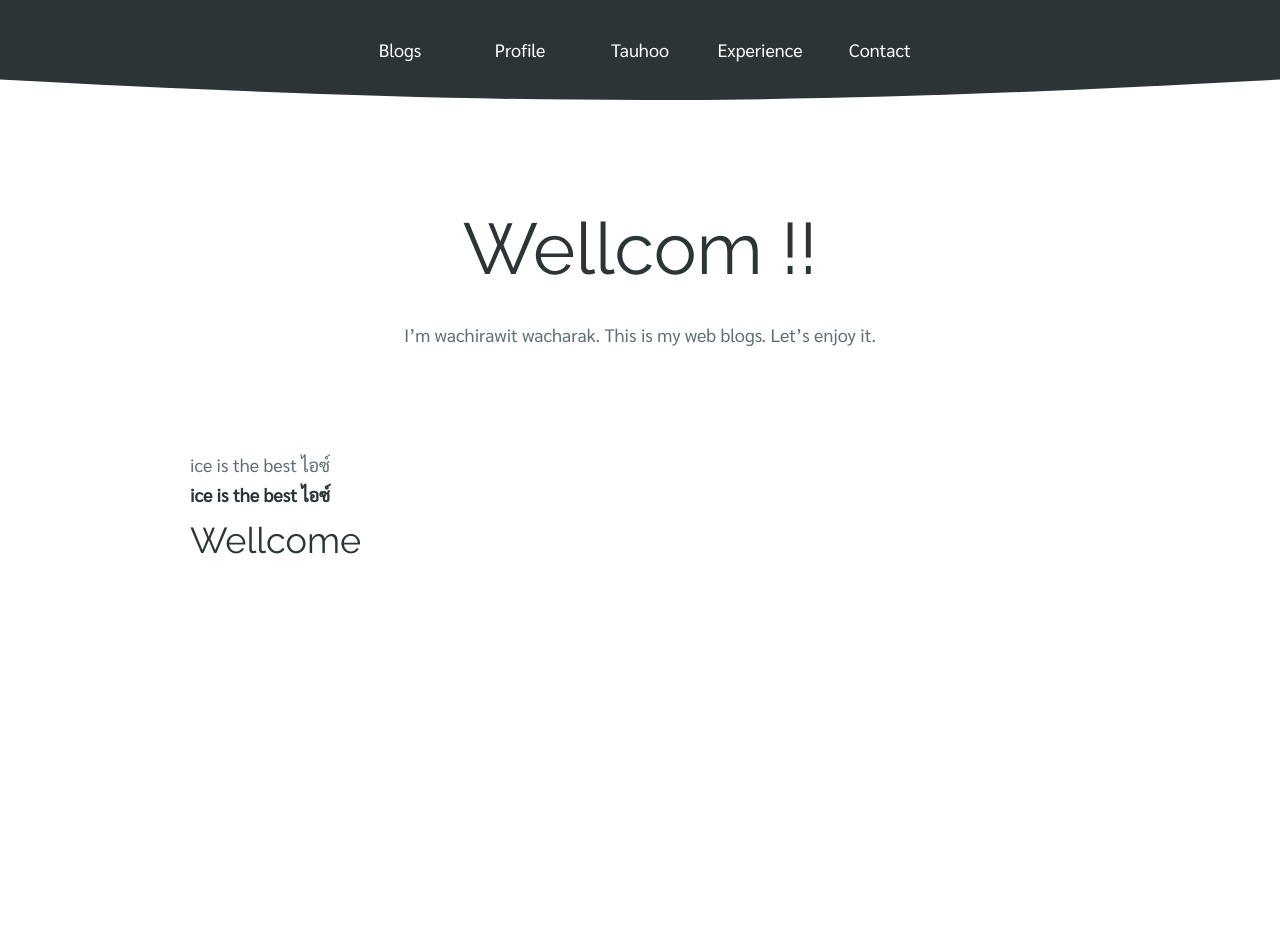
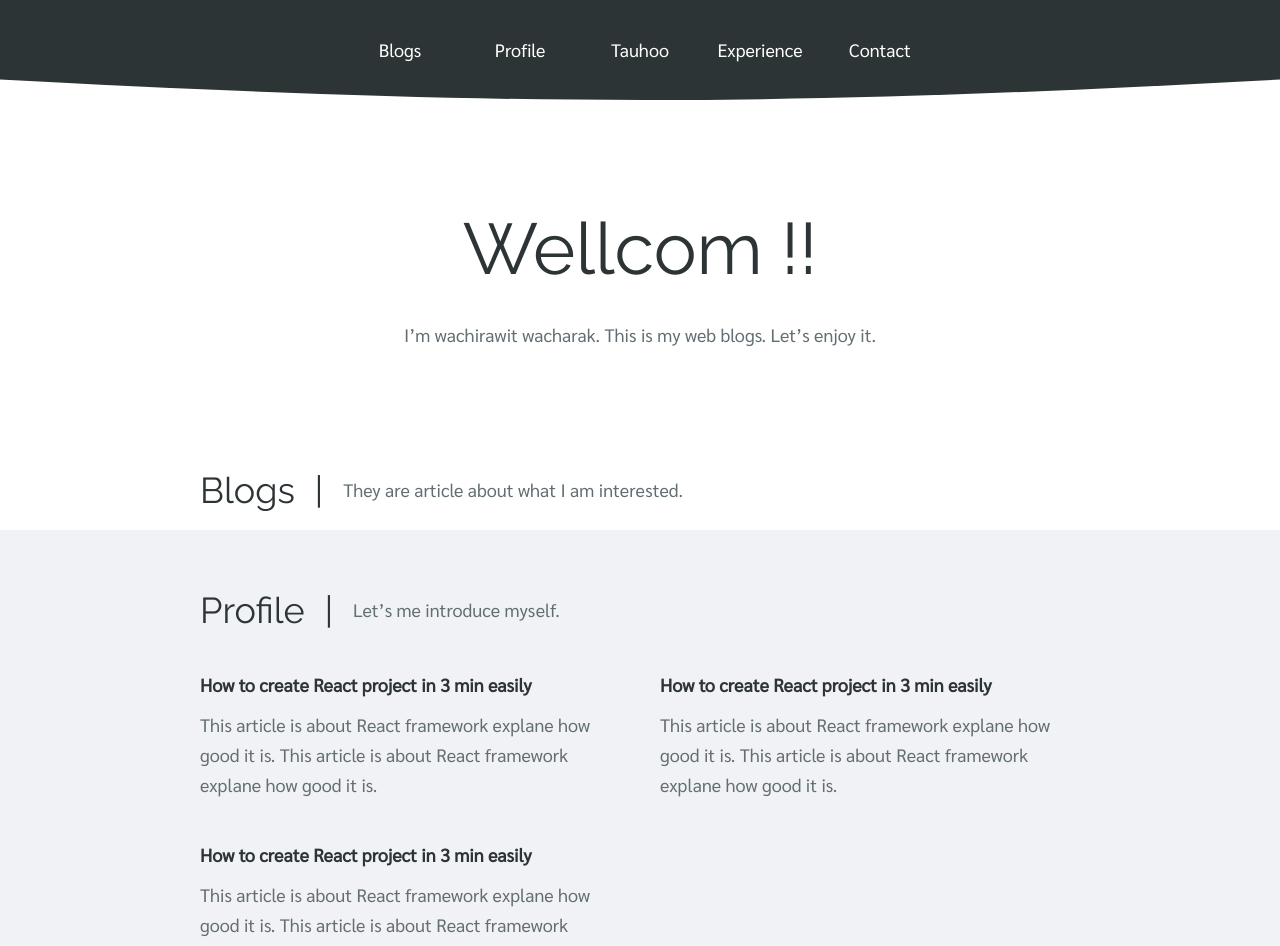
Before and after one commit to Tauhoo/tauhoo.dev, a Next.js app: page / in a window 1280 px wide. Shown: the top 946 px of the page. Before the commit the page ends 800 px from the top, so only its background shows below. Built offline with nearby package versions, Linux system fonts and the light colour scheme; a web font is replaced by a local one.

Commit message:
set up Profile

```diff
--- a/components/Banner.js
+++ b/components/Banner.js
@@ -21,21 +21,21 @@ const Container = styled.div`
     div:nth-child(2) {
       display: none;
     }
-    height: 300px;
+    height: 250px;
   }
 `
 
 function Banner({ darkMode = false, style }) {
   return (
     <Container style={style}>
-      <Topic style={{ textAlign: "center" }} level={1}>
+      <Topic style={{ textAlign: "center" }} level={1} darkMode={darkMode}>
         Wellcom !!
       </Topic>
-      <Topic style={{ textAlign: "center" }} level={2}>
+      <Topic style={{ textAlign: "center" }} level={2} darkMode={darkMode}>
         Wellcom !!
       </Topic>
       <br></br>
-      <Text style={{ textAlign: "center" }}>
+      <Text style={{ textAlign: "center" }} darkMode={darkMode}>
         I’m wachirawit wacharak. This is my web blogs. Let’s enjoy it.
       </Text>
     </Container>
--- a/components/Container.js
+++ b/components/Container.js
@@ -2,6 +2,7 @@ import styled from "styled-components"
 
 const Container = styled.div`
   width: 1140px;
+  padding: 10px;
   @media (max-width: 1400px) {
     width: 900px;
   }
@@ -18,8 +19,8 @@ const Wrapper = styled.div`
   display: flex;
   justify-content: center;
 `
-export default ({ children }) => (
-  <Wrapper>
+export default ({ children, style }) => (
+  <Wrapper style={style}>
     <Container>{children}</Container>
   </Wrapper>
 )
--- a/components/Navbar/index.js
+++ b/components/Navbar/index.js
@@ -7,6 +7,9 @@ const Container = styled.div`
   width: 100%;
   height: 100px;
   position: relative;
+  @media (max-width: 840px) {
+    height: 70px;
+  }
 `
 
 const MenuContainer = styled.div`
--- /dev/null
+++ b/components/Profile.js
@@ -0,0 +1,84 @@
+import React from "react"
+import styled from "styled-components"
+import TopicPart from "./TopicPart"
+import Topic from "./Topic"
+import Container from "./Container"
+import Text from "./Text"
+import colors from "../config/colors"
+
+const ContentContainer = styled.div`
+  display: grid;
+  grid-template-columns: repeat(2, 1fr);
+  width: 100%;
+  gap: 40px;
+  @media (max-width: 840px) {
+    grid-template-columns: 1fr;
+    gap: 25px;
+  }
+`
+
+const Wrapper = styled.div`
+  display: grid;
+  gap: 10px;
+  grid-template-columns: 1fr;
+`
+
+const ContainerBackground = styled.div`
+  width: 100%;
+  display: grid;
+  grid-template-columns: 1fr;
+  gap: 30px;
+  padding: 40px 0px;
+  @media (max-width: 840px) {
+    grid-template-columns: 1fr;
+    gap: 20px;
+    padding: 30px 0px;
+  }
+`
+
+const profile = [
+  {
+    title: "How to create React project in 3 min easily",
+    detail:
+      "This article is about React framework explane how good it is. This article is about React framework explane how good it is.",
+    key: "0",
+  },
+  {
+    title: "How to create React project in 3 min easily",
+    detail:
+      "This article is about React framework explane how good it is. This article is about React framework explane how good it is.",
+    key: "1",
+  },
+  {
+    title: "How to create React project in 3 min easily",
+    detail:
+      "This article is about React framework explane how good it is. This article is about React framework explane how good it is.",
+    key: "2",
+  },
+]
+
+export default function Profile({ darkMode }) {
+  return (
+    <Container
+      style={{ background: darkMode ? colors.black : colors.lightGray }}
+    >
+      <ContainerBackground>
+        <TopicPart
+          darkMode={darkMode}
+          topic="Profile"
+          text="Let’s me introduce myself."
+        ></TopicPart>
+        <ContentContainer>
+          {profile.map(({ title, detail, key }) => (
+            <Wrapper key={key}>
+              <Text highlight bold darkMode={darkMode}>
+                {title}
+              </Text>
+              <Text darkMode={darkMode}>{detail}</Text>
+            </Wrapper>
+          ))}
+        </ContentContainer>
+      </ContainerBackground>
+    </Container>
+  )
+}
--- a/components/Text.js
+++ b/components/Text.js
@@ -1,7 +1,7 @@
 import React from "react"
 import styled from "styled-components"
 import colors from "../config/colors"
-import { lineHeight } from "../config/font"
+import { lineHeight, lineHeightSmall } from "../config/font"
 
 const Container = styled.div`
   width: 100%;
@@ -11,6 +11,10 @@ const Container = styled.div`
   white-space: pre-wrap;
   word-break: break-word;
   line-height: ${lineHeight.text};
+
+  @media (max-width: 840px) {
+    line-height: ${lineHeightSmall.text};
+  }
 `
 
 export default ({
--- a/components/Topic.js
+++ b/components/Topic.js
@@ -1,7 +1,13 @@
 import React from "react"
 import styled from "styled-components"
 import colors from "../config/colors"
-import { fontFamily, lineHeight, fontSize } from "../config/font"
+import {
+  fontFamily,
+  lineHeight,
+  fontSize,
+  fontSizeSmall,
+  lineHeightSmall,
+} from "../config/font"
 
 const Container = styled.div`
   width: 100%;
@@ -12,6 +18,11 @@ const Container = styled.div`
   line-height: ${({ level }) => lineHeight.topic[level]};
   font-family: ${fontFamily.topic};
   font-size: ${({ level }) => fontSize.topic[level]};
+
+  @media (max-width: 840px) {
+    line-height: ${({ level }) => lineHeightSmall.topic[level]};
+    font-size: ${({ level }) => fontSizeSmall.topic[level]};
+  }
 `
 
 export default ({
--- /dev/null
+++ b/components/TopicPart.js
@@ -0,0 +1,35 @@
+import React from "react"
+import styled from "styled-components"
+import Text from "./Text"
+import Topic from "./Topic"
+
+const Container = styled.div`
+  display: grid;
+  grid-template-columns: max-content max-content 1fr;
+  width: 100%;
+  gap: 20px;
+  justify-items: center;
+  align-items: center;
+  @media (max-width: 840px) {
+    > div:nth-child(2) {
+      display: none;
+    }
+    > div:nth-child(3) {
+      display: none;
+    }
+  }
+`
+
+function TopicPart({ topic, text, darkMode = false }) {
+  return (
+    <Container>
+      <Topic level={0} darkMode={darkMode}>
+        {topic}
+      </Topic>
+      <Topic darkMode={darkMode}>|</Topic>
+      <Text darkMode={darkMode}>{text}</Text>
+    </Container>
+  )
+}
+
+export default TopicPart
--- a/config/font.js
+++ b/config/font.js
@@ -12,3 +12,13 @@ export const fontSize = {
   topic: ["36px", "48px", "72px"],
   text: "18px",
 }
+
+export const lineHeightSmall = {
+  topic: ["56px", "58px", "92px"],
+  text: "24px",
+}
+
+export const fontSizeSmall = {
+  topic: ["32px", "44px", "68px"],
+  text: "14px",
+}
--- a/pages/index.js
+++ b/pages/index.js
@@ -1,10 +1,10 @@
 import Head from "next/head"
 import Container from "../components/Container"
-import Text from "../components/Text"
-import Topic from "../components/Topic"
 import Banner from "../components/Banner"
+import TopicPart from "../components/TopicPart"
+import Profile from "../components/Profile"
 
-export default function Home() {
+export default function Home({ darkMode = false }) {
   return (
     <div>
       <Head>
@@ -13,11 +13,19 @@ export default function Home() {
       </Head>
       <Banner></Banner>
       <Container>
-        <Text>ice is the best ไอซ์</Text>
-        <Text bold highlight>
-          ice is the best ไอซ์
-        </Text>
-        <Topic level={0}>Wellcome</Topic>
+        <TopicPart
+          darkMode={darkMode}
+          topic="Blogs"
+          text="They are article about what I am interested."
+        ></TopicPart>
+      </Container>
+      <Profile darkMode={darkMode} />
+      <Container>
+        <TopicPart
+          darkMode={darkMode}
+          topic="Experience"
+          text="I’ll tell you what I have done in my life."
+        ></TopicPart>
       </Container>
     </div>
   )
--- a/styles/globals.css
+++ b/styles/globals.css
@@ -12,3 +12,9 @@ body {
 * {
   box-sizing: border-box;
 }
+
+@media (max-width: 840px) {
+  body {
+    font-size: 14px;
+  }
+}
```
